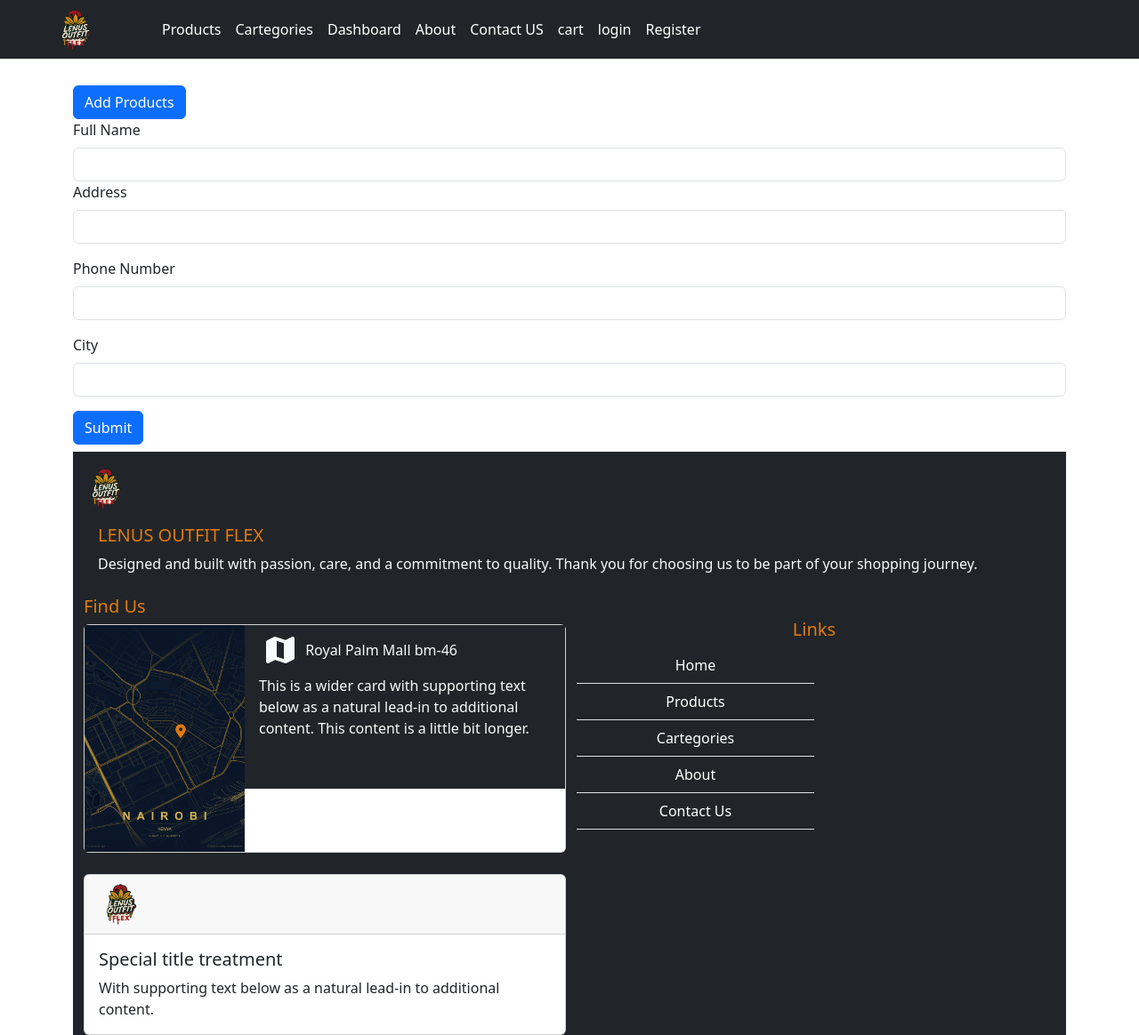
After one commit to JerrySiongy/e-commerce, a Flask app: page /dashboard in a window 1280 px wide. The commit adds this page. Shown: the whole page at 89% size. Run offline with Flask 3, Linux system fonts and the light colour scheme; data that the repository does not hold is empty; some libraries are stand-ins or nearby versions.

Commit message:
added somethings on the database.py

```diff
--- a/database.py
+++ b/database.py
@@ -24,9 +24,18 @@ def get_products():
 
     return products
 
-products = get_products()
 
-print(products)
+def insert_products(product):
+    cur.execute("insert into products(cartegory_id,supplier_id,product_name,unit,buying_price,selling_price,brand,size) values(%s,%s,%s,%s,%s,%s,%s,%s)",product)
+    conn.commit()
 
-def insert_products():
-    cur.execute("insert into products")
+
+def get_suppliers():
+    cur.execute('select * from suppliers')
+    suppliers = cur.fetchall()
+
+    return suppliers
+
+def insert_suppliers(supplier):
+    cur.execute('insert into suppliers(full_name,address,phone_no,city) values(%s,%s,%s,%s)', supplier)
+    conn.commit()
--- a/main.py
+++ b/main.py
@@ -1,5 +1,5 @@
-from flask import Flask,render_template
-from database import get_cartegories
+from flask import Flask, render_template, request, redirect, url_for
+from database import get_cartegories, get_suppliers, insert_products, insert_suppliers
 
 app = Flask(__name__)
 
@@ -11,16 +11,59 @@ def home(): #view function
     return render_template('index.html')
 
 @app.route('/products')
-def projects():
+def products():
+    suppliers_data = get_suppliers()
 
-    return render_template('products.html')
+    return render_template('products.html', suppliers_data = suppliers_data)
+
+@app.route('/add_products', methods=['POST', 'GET'])
+def add_products():
+    if request.method == 'POST':
+        cartegory_id = request.form['cartegory_id']
+        supplier_id = request.form['supplier_id']
+        p_name = request.form['product_name']
+        unit = request.form['unit']
+        bp = request.form['buying_price']
+        sp = request.form['selling_price']
+        brand = request.form['brand']
+        size = request.form['size']
+
+        new_product = (cartegory_id,supplier_id,p_name,unit,bp,sp,brand,size)
+        insert_products(new_product)
+        print(f'new_product added')
+
+        return redirect(url_for('products'))
+
+
+@app.route('/add_supplier', methods = ['POST', 'GET'])
+def add_supplier():
+    if request.method == 'POST':
+        name = request.form['name']
+        address = request.form['address']
+        phone_no = request.form['phone_no']
+        city = request.form['city']
+
+    new_supplier = (name,address,phone_no,city)
+
+    insert_suppliers(new_supplier)
+    print(f'new supplier added')
+
+    return redirect(url_for('dashboard'))
+
 
 @app.route('/cartegories')
 def services():
 
-    cartegories = get_cartegories()
+    cartegories_data = get_cartegories()
 
-    return render_template('cartegories.html', cartegories=cartegories)
+    return render_template('cartegories.html', cartegories_data=cartegories_data)
+
+@app.route('/dashboard')
+def dashboard():
+    suppliers_data = get_suppliers()
+    cartegories_data = get_cartegories()
+
+    return render_template('dashboard.html', cartegories_data=cartegories_data, suppliers_data=suppliers_data)
 
 @app.route('/about')
 def about():
--- a/templates/base.html
+++ b/templates/base.html
@@ -79,6 +79,9 @@
               <a class="nav-link active" href="/cartegories">Cartegories</a>
             </li>
             <li class="nav-item">
+              <a class="nav-link active" href="/dashboard">Dashboard</a>
+            </li>
+            <li class="nav-item">
               <a class="nav-link active" href="/about ">About</a>
             </li>
             <li class="nav-item">
@@ -105,7 +108,7 @@
 
   {% endblock %}
 
-  <div class="container-fluid bg-dark mt-3 p-2">
+  <div class="container-fluid bg-dark mt-3 ">
     <div class="row g-2">
       <div class="col-sm-12 col-md-12 mt-3">
         <div class="card bg-dark border border-0">
@@ -195,4 +198,4 @@ table.on('mouseenter', 'td', function () {
     crossorigin="anonymous"></script>
 </body>
 
-</html
+</html>
--- a/templates/cartegories.html
+++ b/templates/cartegories.html
@@ -2,12 +2,12 @@
 {% block  title %} Cartegries {% endblock %}
 {% block content %}
 
-<div class="container-fluid">
-    this is the cartegories page
+<div class="container-fluid mt-5 ">
+    <p class="pt-5">this is the cartegories page</p>
 </div>
 
 <div class="container mt-5">
-    <p>{{ cartegories }}</p>
+    <p>{{ cartegories_data[1][1] }}</p>
 </div>
 
 {% endblock %}
--- /dev/null
+++ b/templates/dashboard.html
@@ -0,0 +1,97 @@
+{% extends 'base.html' %} {% block title %} Dashboard {% endblock %} {% block
+content %}
+
+<div class="container mt-5">
+  <!-- Button trigger modal -->
+  <button type="button" class="btn btn-primary mt-5" data-bs-toggle="modal" data-bs-target="#exampleModal">
+    Add Products
+  </button>
+
+  <!-- Modal -->
+  <div class="modal fade" id="exampleModal" tabindex="-1" aria-labelledby="exampleModalLabel" aria-hidden="true">
+    <div class="modal-dialog">
+      <div class="modal-content">
+        <div class="modal-header">
+          <h1 class="modal-title fs-5" id="exampleModalLabel">Products</h1>
+          <button type="button" class="btn-close" data-bs-dismiss="modal" aria-label="Close"></button>
+        </div>
+
+        <form action="/add_products" method="post">
+          <div class="modal-body">
+            <select class="form-select mb-2" aria-label="Default select example" name="cartegory_id">
+
+              <option selected>Choose Cartegory</option>
+              {% for cartegory in cartegories_data %}
+              <option  value="{{ cartegory[0][0] }}">{{ cartegory[0][1] }}</option>
+              {% endfor %}
+            </select>
+            <select class="form-select mt-1" aria-label="Default select example" name="supplier_id">
+              {% for supplier in suppliers_data %}
+              <option selected> Select Suppliers</option>
+              <option value="{{ supplier[0][0] }}">{{ supplier[0][1] }}</option>
+              {% endfor %}
+            </select>
+            <div class="mb-3">
+              <label for="exampleInputEmail1" class="form-label">Product Name</label>
+              <input type="text" class="form-control" id="exampleInputEmail1" aria-describedby="emailHelp"
+                name="product_name">
+            </div>
+            <div class="mb-3">
+              <label for="exampleInputEmail1" class="form-label">Unit</label>
+              <input type="number" class="form-control" id="exampleInputEmail1" aria-describedby="emailHelp"
+                name="unit">
+            </div>
+            <div class="mb-3">
+              <label for="exampleInputEmail1" class="form-label">Buying Price</label>
+              <input type="number" class="form-control" id="exampleInputEmail1" aria-describedby="emailHelp"
+                name="buying_price">
+            </div>
+            <div class="mb-3">
+              <label for="exampleInputEmail1" class="form-label">Selling Price</label>
+              <input type="number" class="form-control" id="exampleInputEmail1" aria-describedby="emailHelp"
+                name="selling_price">
+            </div>
+            <div class="mb-3">
+              <label for="exampleInputEmail1" class="form-label">Brand</label>
+              <input type="text" class="form-control" id="exampleInputEmail1" aria-describedby="emailHelp" name="brand">
+            </div>
+            <div class="mb-3">
+              <label for="exampleInputEmail1" class="form-label">Size</label>
+              <input type="text" class="form-control" id="exampleInputEmail1" aria-describedby="emailHelp" name="size">
+            </div>
+            <div class="modal-footer">
+              <button type="button" class="btn btn-secondary" data-bs-dismiss="modal">
+                Close
+              </button>
+              <button type="submit" class="btn btn-primary">Add product</button>
+            </div>
+        </form>
+      </div>
+    </div>
+  </div>
+</div>
+</div>
+
+<div class="container ">
+  <form action="/add_supplier" method="post">
+  <div class="mb-3">
+    <label for="exampleInputEmail1" class="form-label">Full Name</label>
+    <input type="text" class="form-control" id="exampleInputEmail1" aria-describedby="emailHelp" name="name">
+  <div class="mb-3">
+    <label for="exampleInputPassword1" class="form-label">Address</label>
+    <input type="text" class="form-control" id="exampleInputPassword1" name = 'address'>
+  </div>
+  <div class="mb-3">
+    <label for="exampleInputPassword1" class="form-label">Phone Number</label>
+    <input type="text" class="form-control" id="exampleInputPassword1" name = "phone_no">
+  </div>
+  <div class="mb-3">
+    <label for="exampleInputPassword1" class="form-label">City</label>
+    <input type="text" class="form-control" id="exampleInputPassword1" name = "city">
+  </div>
+  <button type="submit" class="btn btn-primary">Submit</button>
+</form>
+</div>
+
+
+{% endblock %}
```
